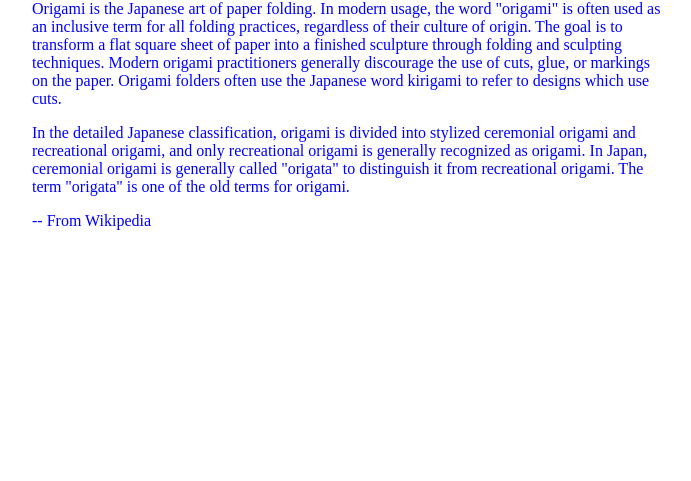
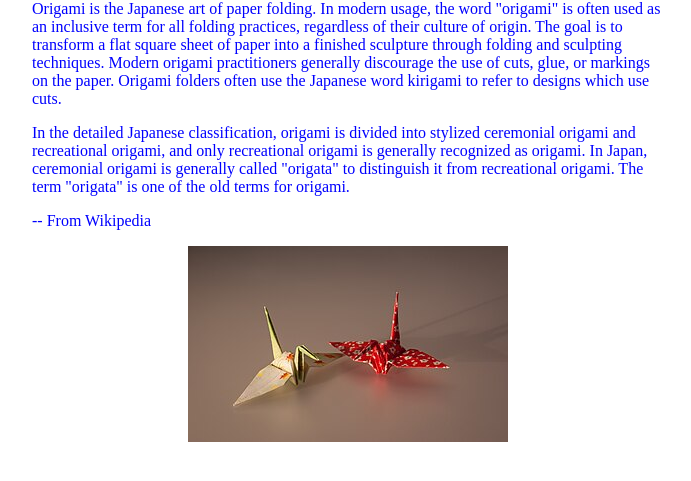
Before and after one commit to jnicholsonapsu/website, a plain HTML site: page index.html in a window 1280 px wide. Shown: the part 61-542 px from the top of the page, without its empty margins (292-983 px from the left). Drawn offline with Linux system fonts and the light colour scheme.

Commit message:
added image of cranes

```diff
--- a/index.html
+++ b/index.html
@@ -13,6 +13,11 @@
         p {
             color: blue;
             width: 50%;
+            margin-left: auto;
+            margin-right: auto;
+        }
+        img {
+            display: block;
             margin-left: auto;
             margin-right: auto;
         }
@@ -37,6 +42,7 @@
     <p>
         -- From Wikipedia
     </p>
+    <img src="Cranes_made_by_Origami_paper.jpg" alt="origami cranes">
 </body>
 
 </html>
```
Also changed, not shown: Cranes_made_by_Origami_paper.jpg (added).
